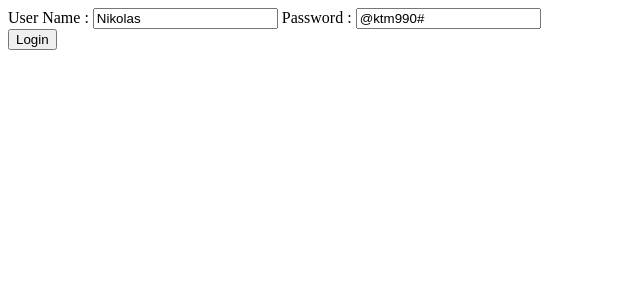
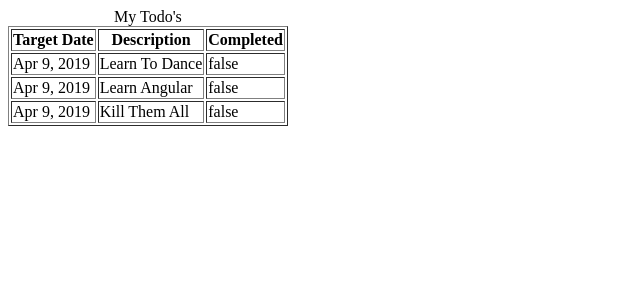
Before and after one commit to veganmageiritsa/angular7JavaSpring, an Angular app: page /todos in a window 1280 px wide. Before the commit this address led to /. Shown: the top 300 px of the page, without its empty margins (0-640 px from the left). Built offline with nearby package versions, Linux system fonts and the light colour scheme.

Commit message:
Adding Todos

```diff
--- a/src/app/app-routing.module.ts
+++ b/src/app/app-routing.module.ts
@@ -1,7 +1,20 @@
 import { NgModule } from '@angular/core';
 import { Routes, RouterModule } from '@angular/router';
+import { WelcomeComponent } from './welcome/welcome.component';
+import { LoginComponent } from './login/login.component';
+import { ErrorComponent } from './error/error.component';
+import { ListTodosComponent } from './list-todos/list-todos.component';
 
-const routes: Routes = [];
+const routes: Routes = [
+  {path : 'welcome/:name' , component : WelcomeComponent},
+  {path : 'login' , component : LoginComponent},
+  {path : '' , component : LoginComponent},
+  {path : 'todos' , component : ListTodosComponent},
+
+
+  {path : '**' , component : ErrorComponent}
+
+];
 
 @NgModule({
   imports: [RouterModule.forRoot(routes)],
--- a/src/app/app.component.html
+++ b/src/app/app.component.html
@@ -1,2 +1 @@
-<app-login></app-login>
 <router-outlet></router-outlet>
--- a/src/app/app.module.ts
+++ b/src/app/app.module.ts
@@ -6,12 +6,16 @@ import { AppRoutingModule } from './app-routing.module';
 import { AppComponent } from './app.component';
 import { WelcomeComponent } from './welcome/welcome.component';
 import { LoginComponent } from './login/login.component';
+import { ErrorComponent } from './error/error.component';
+import { ListTodosComponent } from './list-todos/list-todos.component';
 
 @NgModule({
   declarations: [
     AppComponent,
     WelcomeComponent,
-    LoginComponent
+    LoginComponent,
+    ErrorComponent,
+    ListTodosComponent
   ],
   imports: [
     BrowserModule,
--- /dev/null
+++ b/src/app/error/error.component.html
@@ -0,0 +1,3 @@
+<p>
+  {{errorMessage}}
+</p>
--- /dev/null
+++ b/src/app/error/error.component.ts
@@ -0,0 +1,16 @@
+import { Component, OnInit } from '@angular/core';
+
+@Component({
+  selector: 'app-error',
+  templateUrl: './error.component.html',
+  styleUrls: ['./error.component.css']
+})
+export class ErrorComponent implements OnInit {
+
+  errorMessage:String ='Something Went Wrong, Page You are looking does not exist';
+  constructor() { }
+
+  ngOnInit() {
+  }
+
+}
--- /dev/null
+++ b/src/app/list-todos/list-todos.component.html
@@ -0,0 +1,17 @@
+<table border="1">
+  <caption>My Todo's</caption>
+  <thead>
+    <tr>
+      <th>Target Date </th>
+      <th>Description</th>
+      <th>Completed</th>
+    </tr>
+  </thead>
+  <tbody>
+    <tr *ngFor="let todo of todos">
+      <td>{{todo.targetDate | date}}</td>
+      <td>{{todo.description}}</td>
+      <td>{{todo.done}}</td>
+    </tr>
+  </tbody>
+</table>
--- /dev/null
+++ b/src/app/list-todos/list-todos.component.ts
@@ -0,0 +1,30 @@
+import { Component, OnInit } from '@angular/core';
+
+export class Todo{
+  constructor(
+    public id : number,
+    public description :string,
+    public done : boolean,
+    public targetDate : Date
+  ){
+
+  }
+}
+@Component({
+  selector: 'app-list-todos',
+  templateUrl: './list-todos.component.html',
+  styleUrls: ['./list-todos.component.css']
+})
+export class ListTodosComponent implements OnInit {
+ todos=[
+   new Todo (1,'Learn To Dance',false,new Date()),
+   new Todo (2,'Learn Angular',false,new Date()),
+   new Todo (3,'Kill Them All',false,new Date()),
+ ]
+
+constructor() { }
+
+  ngOnInit() {
+  }
+
+}
--- a/src/app/login/login.component.ts
+++ b/src/app/login/login.component.ts
@@ -1,4 +1,5 @@
 import { Component, OnInit } from '@angular/core';
+import { Router } from '@angular/router';
 
 @Component({
   selector: 'app-login',
@@ -11,7 +12,7 @@ export class LoginComponent implements OnInit {
   password : String = '@ktm990#'
   invalidLogin : boolean = false;
   errorMessage : String = "Invalid Credentials"
-  constructor() { }
+  constructor (private router : Router) { }
 
   ngOnInit() {
   }
@@ -19,6 +20,7 @@ export class LoginComponent implements OnInit {
   handleLogin(){
     if(this.username==="Nikolas" && this.password==="@ktm990#"){
       this.invalidLogin=false;
+      this.router.navigate(['welcome' , this.username]);
     }
       else{
         this.invalidLogin=true;
--- a/src/app/welcome/welcome.component.html
+++ b/src/app/welcome/welcome.component.html
@@ -1,3 +1,5 @@
-<p>
-  welcome works!
-</p>
+<div>
+  Welcome {{name}} to our app
+</div>
+
+  Manage your todos  <a routerLink="/todos">here</a>
--- a/src/app/welcome/welcome.component.ts
+++ b/src/app/welcome/welcome.component.ts
@@ -1,4 +1,5 @@
 import { Component, OnInit } from '@angular/core';
+import { ActivatedRoute } from '@angular/router';
 
 @Component({
   selector: 'app-welcome',
@@ -6,10 +7,12 @@ import { Component, OnInit } from '@angular/core';
   styleUrls: ['./welcome.component.css']
 })
 export class WelcomeComponent implements OnInit {
+  name: String ='';
 
-  constructor() { }
+  constructor(private route: ActivatedRoute) { }
 
   ngOnInit() {
+    this.name = this.route.snapshot.params['name'];
   }
 
 }
```
Also changed, not shown: src/app/error/error.component.css (added), src/app/list-todos/list-todos.component.css (added), 2 other files (tests, documents, lock files or other folders).
